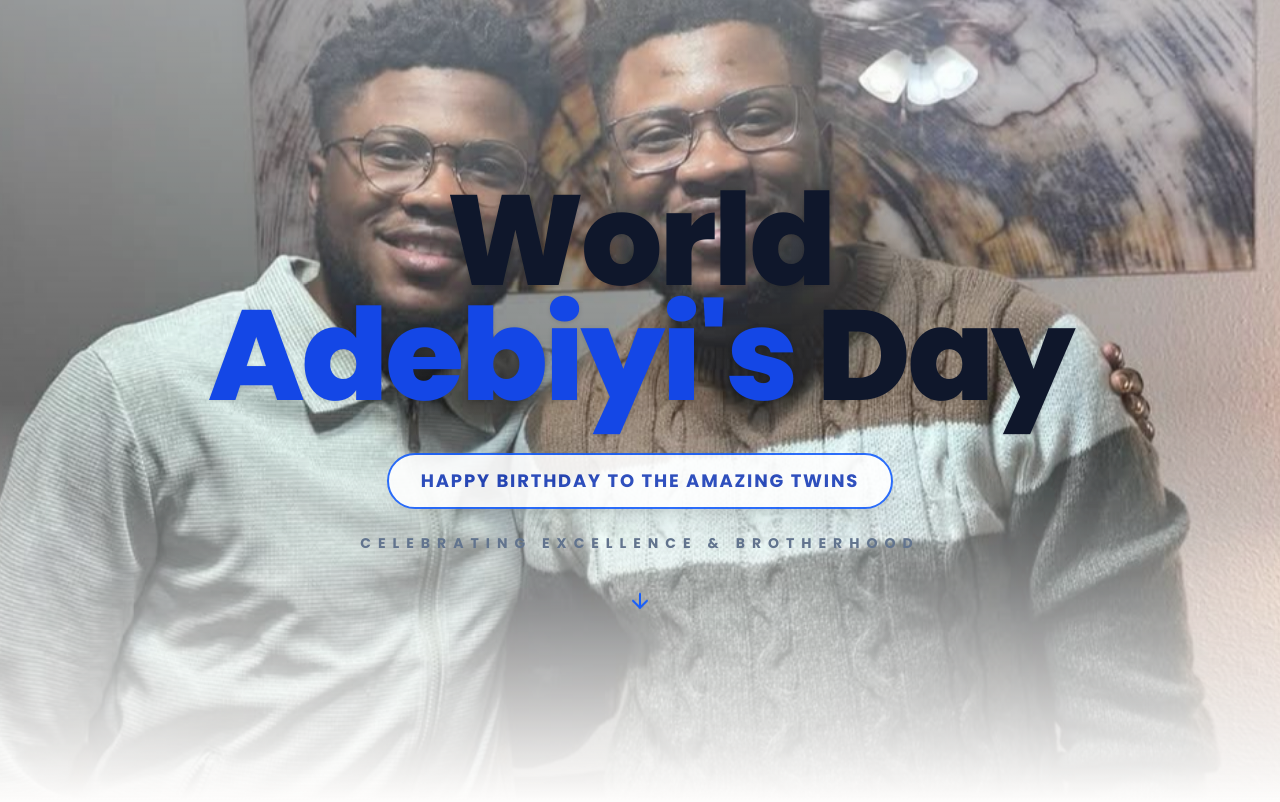
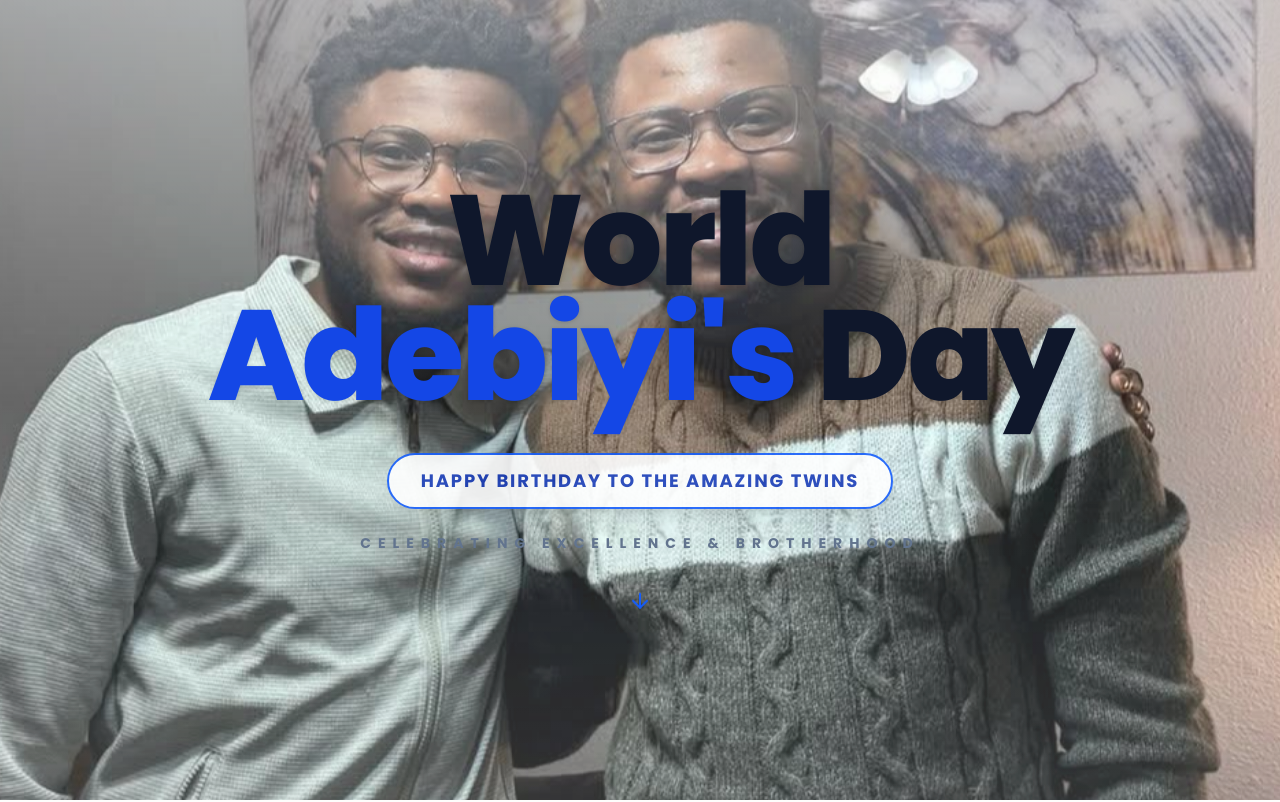
Before and after one commit to Mathew-code01/KehindeAdebiyi, a Next.js app: page / in a window 1280 px wide. Shown: the top 802 px of the page. Built offline with nearby package versions, Linux system fonts and the light colour scheme.

Commit message:
feat: complete professional birthday tribute with cinematic animations and cultural oriki

```diff
--- a/app/page.js
+++ b/app/page.js
@@ -26,8 +26,8 @@
             /* Added the class here - also added 'scale-110' as a base to prevent edges showing */
             className="object-cover opacity-90 animate-ken-burns scale-110"
           />
-          {/* Soft professional overlay */}
-          <div className="absolute inset-0 bg-gradient-to-b from-white/30 via-transparent to-[#FDFCFB]"></div>
+          {/* Adjusted professional overlay: Fades out sooner so bottom text is clear */}
+          <div className="absolute inset-0 bg-gradient-to-b from-white/40 via-transparent to-white/10"></div>
         </div>
 
         {/* Content remains relative to stay above the moving image */}
@@ -71,7 +71,7 @@
             <div className="space-y-4">
               <h2 className="text-4xl md:text-6xl font-extrabold tracking-tight text-slate-900 leading-tight">
                 Celebrating the <br />{" "}
-                <span className="text-blue-600 decoration-blue-200" >
+                <span className="text-blue-600 decoration-blue-200">
                   Life of Influence.
                 </span>
               </h2>
```
